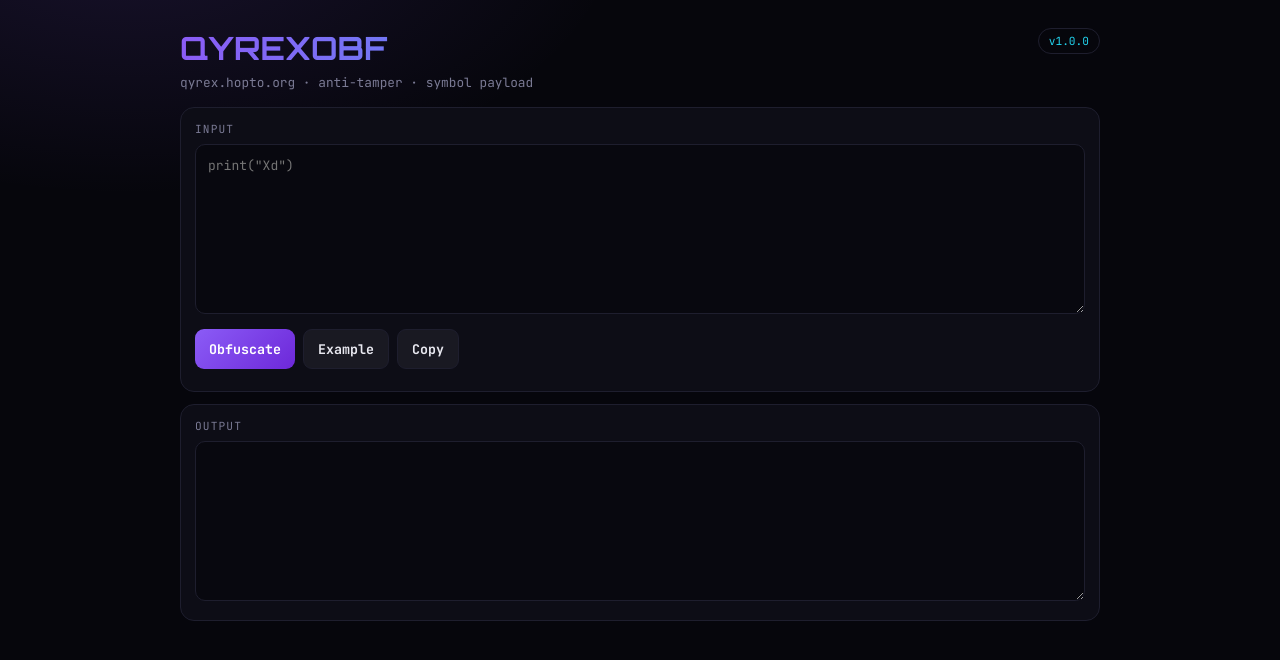
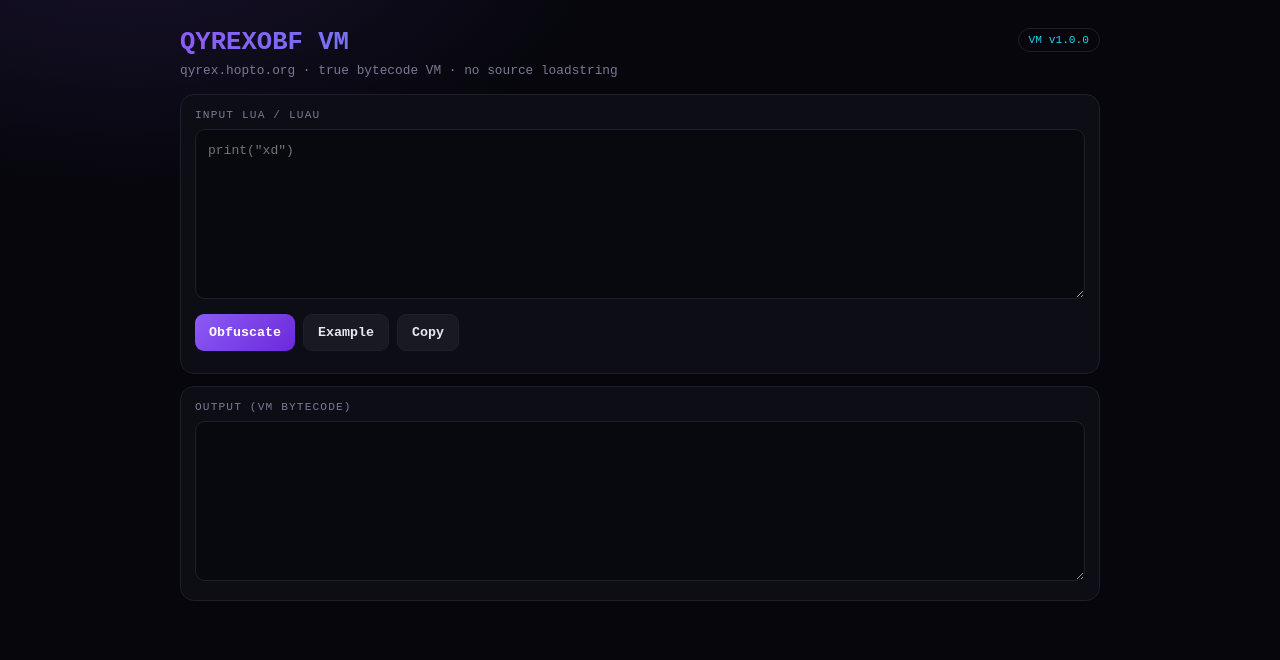
Before and after one commit to yarishdz2-gif/QyrexOBFFF, a website: page public/index.html in a window 1280 px wide. Drawn offline with Linux system fonts and the light colour scheme.

Commit message:
Update index.html

```diff
--- a/public/index.html
+++ b/public/index.html
@@ -1,37 +1,34 @@
-<!DOCTYPE html>
-<html lang="es"><head>
-<meta charset="UTF-8"/><meta name="viewport" content="width=device-width,initial-scale=1"/>
-<title>QyrexObf 1.0.0</title>
-<link href="https://fonts.googleapis.com/css2?family=JetBrains+Mono:wght@400;700&family=Orbitron:wght@700&display=swap" rel="stylesheet"/>
+<!DOCTYPE html><html lang="es"><head><meta charset="UTF-8"/><meta name="viewport" content="width=device-width,initial-scale=1"/>
+<title>QyrexObf VM 1.0.0</title>
 <style>
-:root{--bg:#06060c;--panel:#0d0d16;--border:#1e1e2e;--text:#e8e8f0;--muted:#7a7a94;--a:#8b5cf6;--c:#22d3ee}
+:root{--bg:#06060c;--p:#0d0d16;--b:#1e1e2e;--t:#e8e8f0;--m:#7a7a94;--a:#8b5cf6;--c:#22d3ee}
 *{box-sizing:border-box;margin:0;padding:0}
-body{min-height:100vh;font-family:"JetBrains Mono",monospace;background:radial-gradient(900px 500px at 10% -10%,rgba(139,92,246,.14),transparent 55%),var(--bg);color:var(--text);padding:28px 16px}
+body{min-height:100vh;font-family:ui-monospace,monospace;background:radial-gradient(900px 500px at 10% -10%,rgba(139,92,246,.14),transparent 55%),var(--bg);color:var(--t);padding:28px 16px}
 .wrap{max-width:920px;margin:0 auto}
-h1{font-family:Orbitron,sans-serif;background:linear-gradient(90deg,var(--a),var(--c));-webkit-background-clip:text;background-clip:text;color:transparent}
-.sub{color:var(--muted);font-size:.8rem;margin:6px 0 16px}
-.card{background:var(--panel);border:1px solid var(--border);border-radius:14px;padding:14px;margin-bottom:12px}
-label{display:block;font-size:.7rem;color:var(--muted);letter-spacing:.1em;text-transform:uppercase;margin-bottom:8px}
-textarea{width:100%;min-height:170px;background:#08080f;color:var(--text);border:1px solid var(--border);border-radius:10px;padding:12px;font:13px/1.45 "JetBrains Mono",monospace;resize:vertical}
+h1{font-size:1.6rem;background:linear-gradient(90deg,var(--a),var(--c));-webkit-background-clip:text;background-clip:text;color:transparent}
+.sub{color:var(--m);font-size:.8rem;margin:6px 0 16px}
+.card{background:var(--p);border:1px solid var(--b);border-radius:14px;padding:14px;margin-bottom:12px}
+label{display:block;font-size:.7rem;color:var(--m);letter-spacing:.1em;text-transform:uppercase;margin-bottom:8px}
+textarea{width:100%;min-height:170px;background:#08080f;color:var(--t);border:1px solid var(--b);border-radius:10px;padding:12px;font:13px/1.45 ui-monospace,monospace;resize:vertical}
 .row{display:flex;gap:8px;flex-wrap:wrap;margin-top:10px}
 button{border:0;cursor:pointer;font-family:inherit;font-weight:700;padding:10px 14px;border-radius:9px}
 .main{background:linear-gradient(135deg,var(--a),#6d28d9);color:#fff}
-.ghost{background:rgba(255,255,255,.05);color:var(--text);border:1px solid var(--border)}
-.stats{margin-top:8px;font-size:.72rem;color:var(--muted)}
-.badge{float:right;font-size:.7rem;color:var(--c);border:1px solid var(--border);padding:5px 10px;border-radius:999px}
+.ghost{background:rgba(255,255,255,.05);color:var(--t);border:1px solid var(--b)}
+.stats{margin-top:8px;font-size:.72rem;color:var(--m)}
+.badge{float:right;font-size:.7rem;color:var(--c);border:1px solid var(--b);padding:5px 10px;border-radius:999px}
 </style></head><body>
-<div class="wrap"><span class="badge">v1.0.0</span>
-<h1>QYREXOBF</h1><p class="sub">qyrex.hopto.org · anti-tamper · symbol payload</p>
-<div class="card"><label>Input</label>
-<textarea id="in" placeholder='print("Xd")'></textarea>
+<div class="wrap"><span class="badge">VM v1.0.0</span>
+<h1>QYREXOBF VM</h1><p class="sub">qyrex.hopto.org · true bytecode VM · no source loadstring</p>
+<div class="card"><label>Input Lua / Luau</label>
+<textarea id="in" placeholder='print("xd")'></textarea>
 <div class="row"><button class="main" id="go">Obfuscate</button>
 <button class="ghost" id="ex">Example</button><button class="ghost" id="copy">Copy</button></div>
 <div class="stats" id="stats"></div></div>
-<div class="card"><label>Output</label>
+<div class="card"><label>Output (VM bytecode)</label>
 <textarea id="out" readonly style="min-height:160px"></textarea></div></div>
 <script>
 const $=id=>document.getElementById(id);
-$('ex').onclick=()=>$('in').value='print("Xd")';
+$('ex').onclick=()=>$('in').value='print("xd")';
 $('go').onclick=async()=>{try{const r=await fetch('/api/obfuscate',{method:'POST',headers:{'Content-Type':'application/json'},body:JSON.stringify({code:$('in').value})});const j=await r.json();if(!j.ok)throw new Error(j.error||'fail');$('out').value=j.code;$('stats').textContent=JSON.stringify(j.stats);}catch(e){$('stats').textContent=String(e)}};
 $('copy').onclick=()=>navigator.clipboard.writeText($('out').value||'');
 </script></body></html>
```
